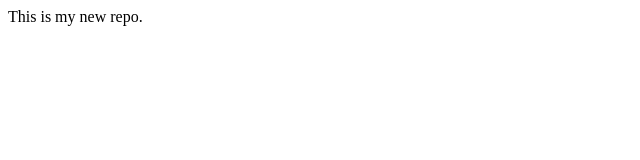
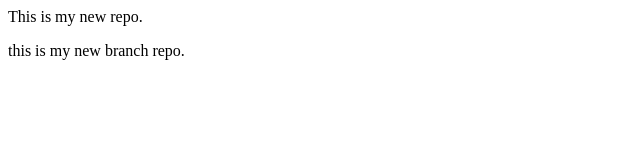
Before and after one commit to Sadia-Rajab22/localrepo, a plain HTML site: page index.html in a window 1280 px wide. Shown: the whole page, without its empty margins (0-640 px from the left). Drawn offline with Linux system fonts and the light colour scheme.

Commit message:
add new paragraph

```diff
--- a/index.html
+++ b/index.html
@@ -1 +1,2 @@
 <p>This is my new repo.</p>
+<p>this is my new branch repo.</p>
```
